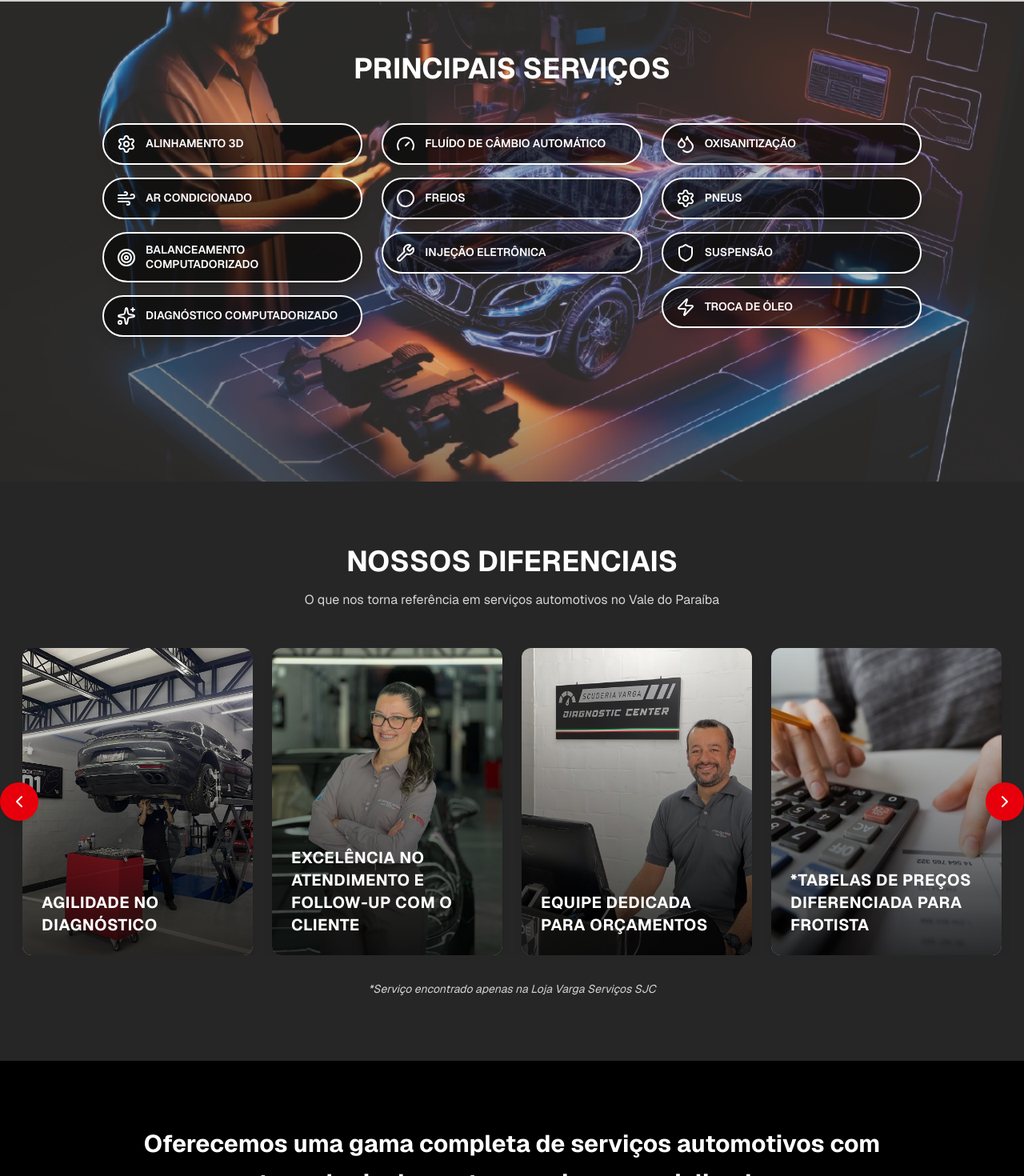
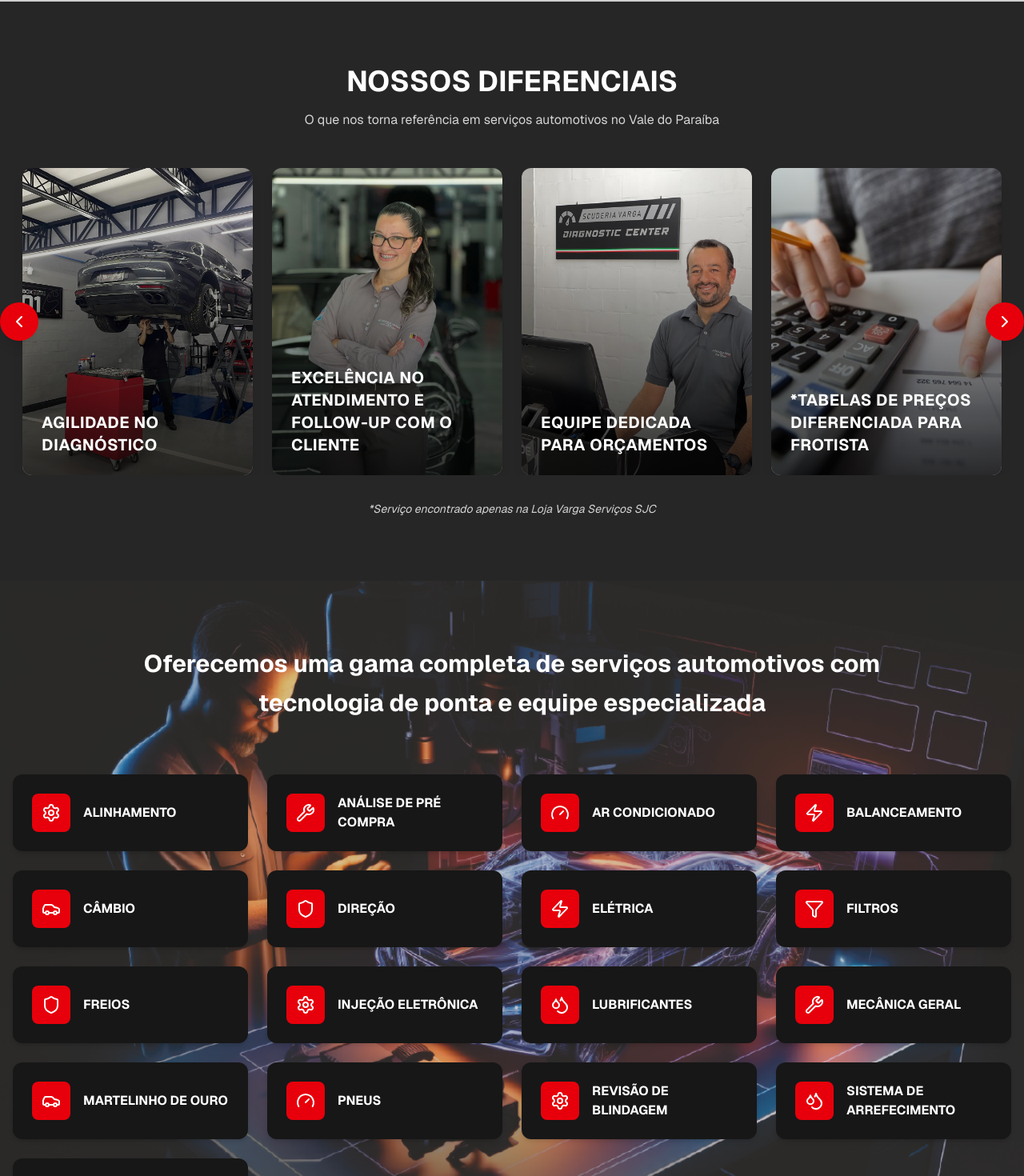
Before and after one commit to ramou1/scuderia-varga, a Next.js app: page / in a window 1280 px wide. Shown: the part 1642-3112 px from the top of the page at 80% size. Built offline with nearby package versions, Linux system fonts and the light colour scheme.

Commit message:
fix: services descriptions

```diff
--- a/src/app/page.tsx
+++ b/src/app/page.tsx
@@ -1,6 +1,6 @@
 import Header from '@/components/Header'
 import Hero from '@/components/Hero'
-import MainServices from '@/components/MainServices'
+// import MainServices from '@/components/MainServices' // Comentado temporariamente
 import Brands from '@/components/Brands'
 import Differentials from '@/components/Differentials'
 import About from '@/components/About'
@@ -17,7 +17,7 @@ export default function Home() {
       <Hero />
       <Brands />
       <About />
-      <MainServices />
+      {/* <MainServices /> */} {/* Comentado temporariamente */}
       <Differentials />
       <Services />
       <Technology />
--- a/src/components/Services.tsx
+++ b/src/components/Services.tsx
@@ -1,31 +1,143 @@
 'use client'
 
 import { motion } from 'framer-motion'
+import { useState } from 'react'
 import { Wrench, Settings, Car, Gauge, Droplets, Shield, Zap, Filter } from 'lucide-react'
+import ServiceModal from './ServiceModal'
 
 const services = [
-  { icon: Settings, title: 'Alinhamento' },
-  { icon: Wrench, title: 'Análise de Pré Compra' },
-  { icon: Gauge, title: 'Ar Condicionado' },
-  { icon: Zap, title: 'Balanceamento' },
-  { icon: Car, title: 'Câmbio' },
-  { icon: Shield, title: 'Direção' },
-  { icon: Zap, title: 'Elétrica' },
-  { icon: Filter, title: 'Filtros' },
-  { icon: Shield, title: 'Freios' },
-  { icon: Settings, title: 'Injeção Eletrônica' },
-  { icon: Droplets, title: 'Lubrificantes' },
-  { icon: Wrench, title: 'Mecânica Geral' },
-  { icon: Car, title: 'Martelinho de Ouro' },
-  { icon: Gauge, title: 'Pneus' },
-  { icon: Droplets, title: 'Sistema de Arrefecimento' },
-  { icon: Shield, title: 'Suspensão' },
-  { icon: Settings, title: 'Revisão de Blindagem' }
+  {
+    icon: Settings,
+    title: 'Alinhamento',
+    subtitle: 'Precisão milimétrica para o seu veículo.',
+    description: 'Tecnologia 3D de última geração que garante alinhamento perfeito, melhor dirigibilidade e economia de pneus.'
+  },
+  {
+    icon: Wrench,
+    title: 'Análise de Pré Compra',
+    subtitle: '',
+    description: ''
+  },
+  {
+    icon: Gauge,
+    title: 'Ar Condicionado',
+    subtitle: 'Conforto o ano inteiro.',
+    description: 'Revisão completa do sistema de ar, incluindo filtro, gás e componentes. Ar puro e climatização eficiente, sempre.'
+  },
+  {
+    icon: Zap,
+    title: 'Balanceamento',
+    subtitle: 'Estabilidade e conforto na direção.',
+    description: 'Equipamento moderno para um balanceamento preciso, que reduz vibrações e prolonga a vida útil dos pneus.'
+  },
+  {
+    icon: Car,
+    title: 'Câmbio',
+    subtitle: 'Cuide da saúde do seu câmbio.',
+    description: 'Utilizamos fluido adequado para cada modelo. Serviço técnico que garante trocas limpas, seguras e no tempo certo.'
+  },
+  {
+    icon: Shield,
+    title: 'Direção',
+    subtitle: '',
+    description: ''
+  },
+  {
+    icon: Zap,
+    title: 'Elétrica',
+    subtitle: '',
+    description: ''
+  },
+  {
+    icon: Filter,
+    title: 'Filtros',
+    subtitle: '',
+    description: ''
+  },
+  {
+    icon: Shield,
+    title: 'Freios',
+    subtitle: 'Confiança em cada frenagem.',
+    description: 'Revisão detalhada com componentes de alta qualidade. Segurança máxima para você e sua família.'
+  },
+  {
+    icon: Settings,
+    title: 'Injeção Eletrônica',
+    subtitle: 'Eficiência e economia com tecnologia.',
+    description: 'Diagnóstico preciso e regulagem do sistema de injeção. Menor consumo, melhor desempenho e menor emissão de poluentes.'
+  },
+  {
+    icon: Droplets,
+    title: 'Lubrificantes',
+    subtitle: '',
+    description: ''
+  },
+  {
+    icon: Wrench,
+    title: 'Mecânica Geral',
+    subtitle: '',
+    description: ''
+  },
+  {
+    icon: Car,
+    title: 'Martelinho de Ouro',
+    subtitle: '',
+    description: ''
+  },
+  {
+    icon: Gauge,
+    title: 'Pneus',
+    subtitle: 'Qualidade do solo ao volante.',
+    description: 'Venda, instalação e manutenção com as melhores marcas do mercado. Garantindo rodagem suave e segura.'
+  },
+  {
+    icon: Settings,
+    title: 'Revisão de Blindagem',
+    subtitle: 'Segurança especializada para veículos blindados.',
+    description: 'Inspeção especializada em veículos blindados. Verificação de sistemas de proteção, vidros e estruturas de segurança.'
+  },
+  {
+    icon: Droplets,
+    title: 'Sistema de Arrefecimento',
+    subtitle: '',
+    description: ''
+  },
+  {
+    icon: Shield,
+    title: 'Suspensão',
+    subtitle: 'Segurança e desempenho em cada curva.',
+    description: 'Avaliação técnica e manutenção completa da suspensão, garantindo estabilidade, conforto e resposta imediata na direção.'
+  }
 ]
 
 export default function Services() {
+  const [selectedService, setSelectedService] = useState<typeof services[0] | null>(null)
+  const [isModalOpen, setIsModalOpen] = useState(false)
+
+  const openModal = (service: typeof services[0]) => {
+    setSelectedService(service)
+    setIsModalOpen(true)
+  }
+
+  const closeModal = () => {
+    setIsModalOpen(false)
+    setSelectedService(null)
+  }
+
   return (
-    <section id="servicos" className="py-20 bg-black">
+    <>
+    <section id="servicos" className="relative bg-neutral-900" style={{ minHeight: '600px' }}>
+      {/* Background Image */}
+      <div
+        className="absolute inset-0 bg-cover bg-center"
+        style={{ backgroundImage: 'url(/images/bg-carro.png)' }}
+      />
+
+      {/* Overlay cinza suave */}
+      <div className="absolute inset-0 bg-neutral-500/30" />
+
+      {/* Content Container */}
+      <div className="relative z-10 py-20">
         <div className="container mx-auto px-4">
           {/* Header */}
           <motion.div
@@ -51,7 +163,8 @@ export default function Services() {
                   whileInView={{ opacity: 1, y: 0 }}
                   transition={{ duration: 0.6, delay: index * 0.1 }}
                   viewport={{ once: true }}
-                className="bg-neutral-900 p-6 rounded-xl shadow-md hover:shadow-lg transition-all duration-300 hover:-translate-y-2 flex items-center gap-4"
+                  className="bg-neutral-900 p-6 rounded-xl shadow-md hover:shadow-lg transition-all duration-300 hover:-translate-y-2 flex items-center gap-4 cursor-pointer"
+                  onClick={() => openModal(service)}
                 >
                   <div className="flex-shrink-0 flex items-center justify-center w-12 h-12 bg-red-600 text-white rounded-lg">
                     <Icon className="w-6 h-6" />
@@ -66,6 +179,21 @@ export default function Services() {
             })}
           </div>
         </div>
+      </div>
     </section>
+
+    {/* Modal Component */}
+    <ServiceModal
+      service={selectedService ? {
+        name: selectedService.title,
+        icon: selectedService.icon,
+        title: selectedService.title,
+        subtitle: selectedService.subtitle,
+        description: selectedService.description
+      } : null}
+      isOpen={isModalOpen}
+      onClose={closeModal}
+    />
+  </>
   )
 }
```
Lines whose indentation alone changed are shown as unchanged.
